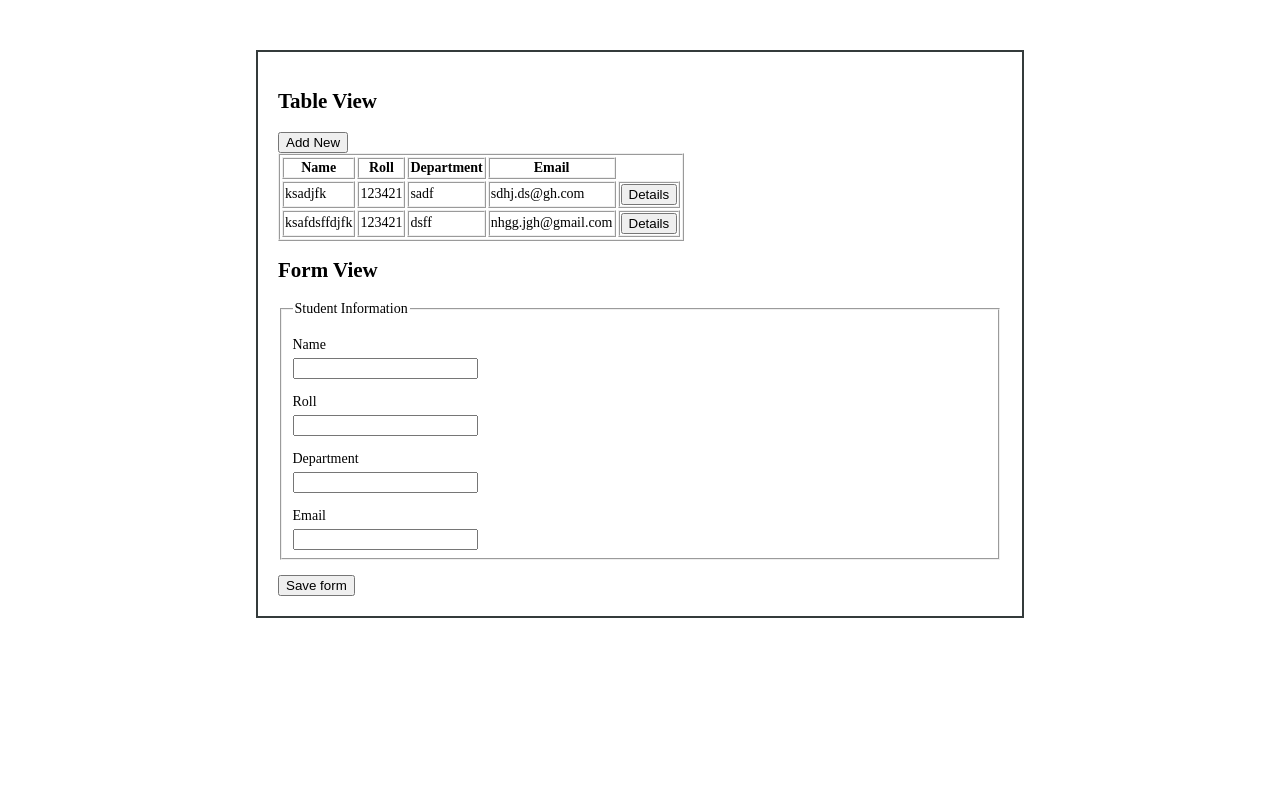
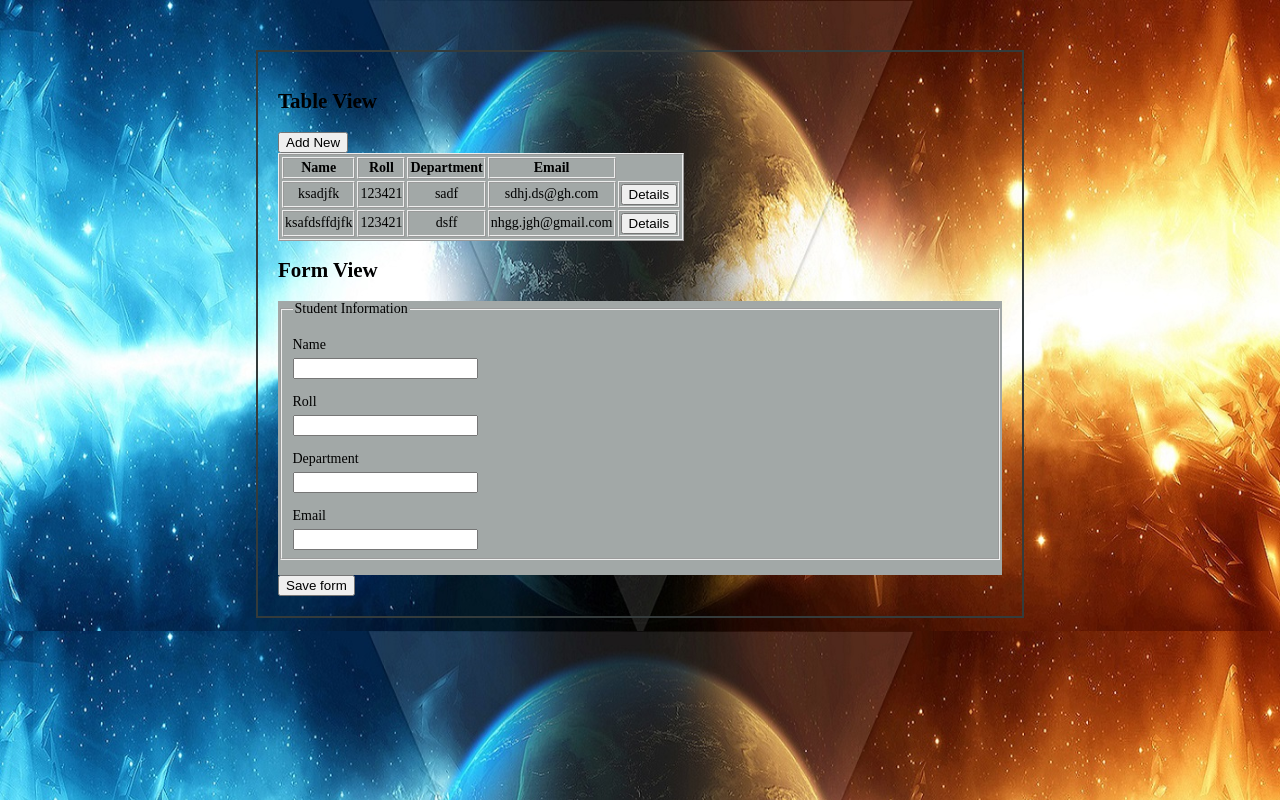
Before and after one commit to Ashike12/SeliseSchool, a plain HTML site: page Class-4/index.html in a window 1280 px wide. Both pictures are taken after a click on the button "Add New". Drawn offline with Linux system fonts and the light colour scheme.

Commit message:
Background Image

```diff
--- a/Class-4/design.css
+++ b/Class-4/design.css
@@ -4,6 +4,10 @@ body{
     border: 0;
     font-family: 'Times New Roman', Times, serif;
     font-size: 14px;
+    background-image: url('3.jpg');
+    background-attachment: fixed;
+    background-repeat: inherit;
+    background-size: 100%;
 }
 
 main{
@@ -14,13 +18,19 @@ main{
     padding: 20px;
 }
 
+table{
+    background-color: rgb(162, 168, 167);
+}
+
 table,th,tr,td{
     border: 2px;
     border-style: ridge;
+    text-align: center;
 }
 
 form {
     padding-bottom: 15px;
+    background-color: rgb(162, 168, 167);
 }
 
 #form-view{
--- a/Class-4/index.js
+++ b/Class-4/index.js
@@ -296,8 +296,8 @@ function ShowForm(SwitchButton,RowNo){
         var NameOfCell = Object.keys(data[0]);
         //console.log(NameOfCell);
         for(var i=0;i<NameOfCell.length;i++){
-            //console.log(document.getElementById(NameOfCell[i]).value);
-            document.getElementById(NameOfCell[i]).value=="";
+            console.log(document.getElementById(NameOfCell[i]).value);
+            document.getElementById(NameOfCell[i]).value="";
         }
     }
     else{
```
Also changed, not shown: Class-4/3.jpg (added).
